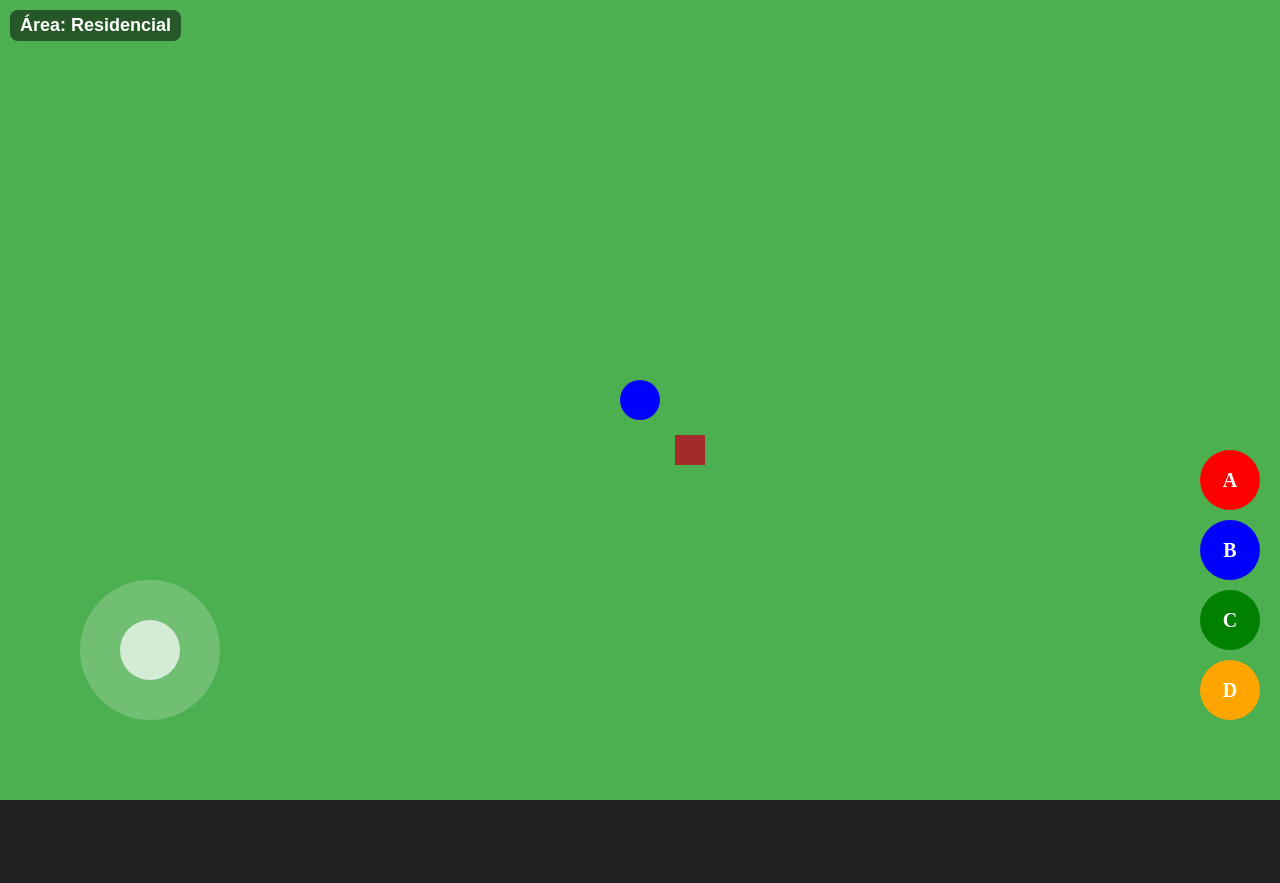
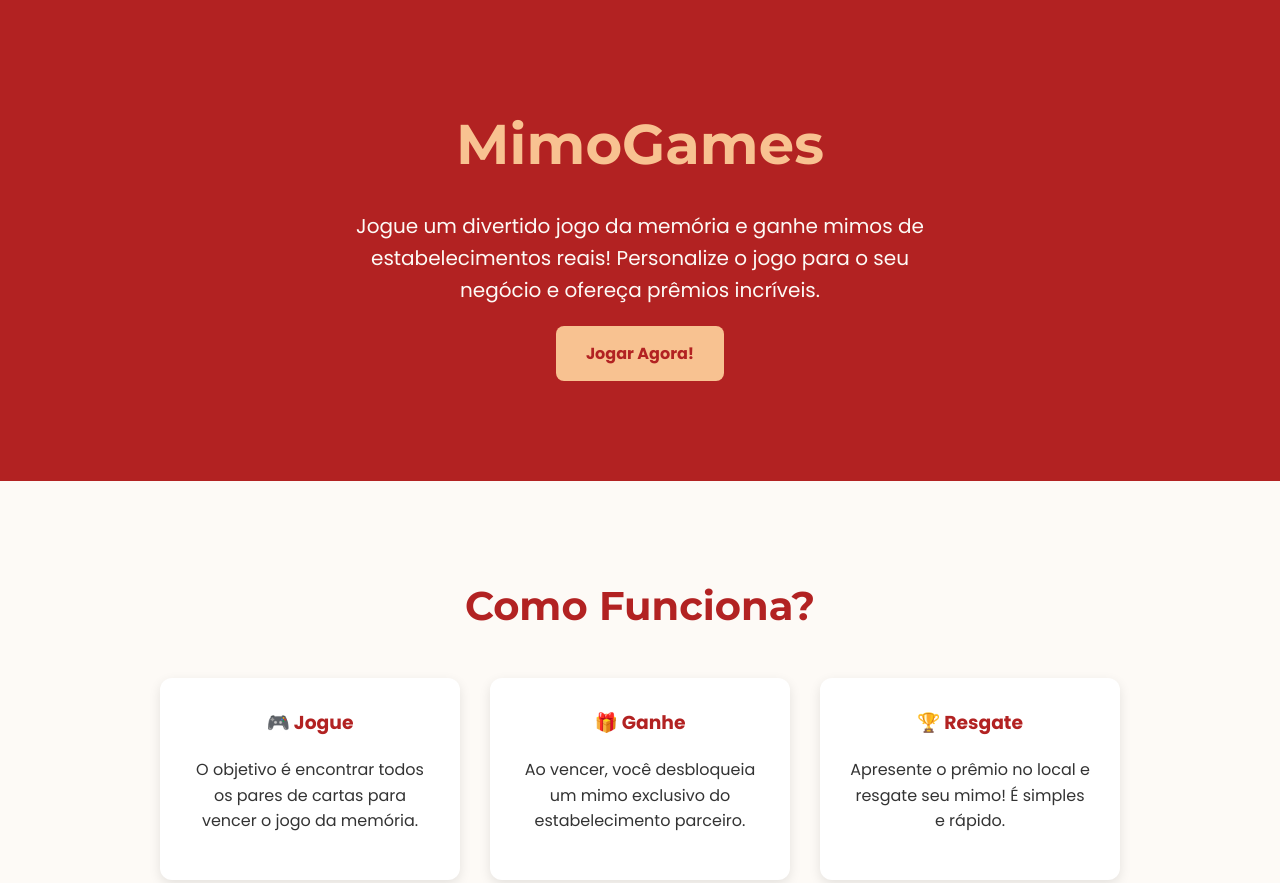
Before and after one commit to Guilabriolag/MimoGames, a plain HTML site: page index.html in a window 1280 px wide. Shown: the top 883 px of the page. Before the commit the page ends 800 px from the top, so only its background shows below. Drawn offline with Linux system fonts and the light colour scheme.

Commit message:
Update index.html

```diff
--- a/index.html
+++ b/index.html
@@ -1,149 +1,156 @@
 <!DOCTYPE html>
 <html lang="pt-BR">
 <head>
-<meta charset="UTF-8">
-<meta name="viewport" content="width=device-width, initial-scale=1.0">
-<title>ZYRO Mobile Prototype</title>
-<style>
-  html, body {margin:0; padding:0; overflow:hidden; height:100%; width:100%; background:#222;}
-  canvas {display:block; background:#4caf50;}
-  #hud {position:absolute; top:10px; left:10px; color:white; font:bold 18px Arial; background:rgba(0,0,0,0.5); padding:5px 10px; border-radius:8px;}
-  #joystick {position:absolute; bottom:80px; left:80px; width:140px; height:140px; background:rgba(255,255,255,0.2); border-radius:50%; touch-action:none;}
-  #stick {position:absolute; left:50%; top:50%; width:60px; height:60px; background:rgba(255,255,255,0.7); border-radius:50%; transform:translate(-50%,-50%);}
-  #buttons {position:absolute; bottom:80px; right:20px; display:flex; flex-direction:column; gap:10px;}
-  .btn {width:60px; height:60px; border-radius:50%; font-weight:bold; font-size:20px; color:white; display:flex; justify-content:center; align-items:center; touch-action:none;}
-  #btnA{background:red;} #btnB{background:blue;} #btnC{background:green;} #btnD{background:orange;}
-  #inventory {position:absolute; top:50px; right:10px; background:rgba(0,0,0,0.7); color:white; padding:10px; border-radius:8px; display:none;}
-</style>
+  <meta charset="UTF-8" />
+  <meta name="viewport" content="width=device-width, initial-scale=1.0" />
+  <title>MimoGames - Jogue, Ganhe e Resgate!</title>
+  <link href="https://fonts.googleapis.com/css2?family=Poppins:wght@400;700&family=Montserrat:wght@700&display=swap" rel="stylesheet">
+  <style>
+    :root {
+      --cor-tema: #b22222;
+      --cor-secundaria: #f8c291;
+      --cor-fundo: #fdfaf6;
+      --cor-texto: #333;
+    }
+
+    body {
+      font-family: 'Poppins', sans-serif;
+      background: var(--cor-fundo);
+      color: var(--cor-texto);
+      margin: 0;
+      line-height: 1.6;
+    }
+
+    .container {
+      max-width: 960px;
+      margin: 0 auto;
+      padding: 0 20px;
+    }
+
+    /* Seção Principal (Hero) */
+    .hero-section {
+      text-align: center;
+      padding: 100px 0;
+      background: var(--cor-tema);
+      color: var(--cor-fundo);
+    }
+    .hero-section h1 {
+      font-family: 'Montserrat', sans-serif;
+      font-size: 3.5rem;
+      margin: 0;
+      color: var(--cor-secundaria);
+    }
+    .hero-section p {
+      font-size: 1.25rem;
+      max-width: 600px;
+      margin: 20px auto;
+    }
+    .hero-section .btn {
+      background-color: var(--cor-secundaria);
+      color: var(--cor-tema);
+      font-weight: bold;
+    }
+
+    /* Seções de Conteúdo */
+    .content-section {
+      padding: 60px 0;
+      text-align: center;
+    }
+    .content-section h2 {
+      font-family: 'Montserrat', sans-serif;
+      font-size: 2.5rem;
+      color: var(--cor-tema);
+      margin-bottom: 20px;
+    }
+    .content-section .grid {
+      display: grid;
+      grid-template-columns: repeat(auto-fit, minmax(250px, 1fr));
+      gap: 30px;
+      margin-top: 40px;
+    }
+    .feature-card {
+      background: #fff;
+      padding: 30px;
+      border-radius: 12px;
+      box-shadow: 0 4px 12px rgba(0,0,0,0.1);
+      transition: transform 0.3s ease;
+    }
+    .feature-card:hover {
+      transform: translateY(-5px);
+    }
+    .feature-card h3 {
+      color: var(--cor-tema);
+      margin-top: 0;
+    }
+
+    /* Rodapé */
+    footer {
+      background: var(--cor-tema);
+      color: var(--cor-fundo);
+      text-align: center;
+      padding: 20px;
+    }
+
+    /* Botões */
+    .btn {
+      display: inline-block;
+      padding: 15px 30px;
+      border-radius: 8px;
+      text-decoration: none;
+      font-size: 1rem;
+      transition: transform 0.2s ease, box-shadow 0.2s ease;
+    }
+    .btn:hover {
+      transform: translateY(-2px);
+      box-shadow: 0 4px 8px rgba(0,0,0,0.15);
+    }
+
+  </style>
 </head>
 <body>
-<canvas id="game"></canvas>
-<div id="hud">Área: Residencial</div>
-<div id="joystick"><div id="stick"></div></div>
-<div id="buttons">
-  <div class="btn" id="btnA">A</div>
-  <div class="btn" id="btnB">B</div>
-  <div class="btn" id="btnC">C</div>
-  <div class="btn" id="btnD">D</div>
-</div>
-<div id="inventory">Inventário:<br><span id="invList"></span></div>
 
-<script>
-const canvas = document.getElementById("game");
-const ctx = canvas.getContext("2d");
-canvas.width = window.innerWidth;
-canvas.height = window.innerHeight;
+  <header class="hero-section">
+    <div class="container">
+      <h1>MimoGames</h1>
+      <p>Jogue um divertido jogo da memória e ganhe mimos de estabelecimentos reais! Personalize o jogo para o seu negócio e ofereça prêmios incríveis.</p>
+      <a href="MimoGames_beta.txt" class="btn">Jogar Agora!</a>
+    </div>
+  </header>
 
-// ----- Player -----
-let player = {
-  x:300, y:300, r:20, speed:5,
-  inventory:[], maxInventory:10, equipped:null,
-  blockX:4, blockY:1 // Residencial inicial
-};
+  <section class="content-section">
+    <div class="container">
+      <h2>Como Funciona?</h2>
+      <div class="grid">
+        <div class="feature-card">
+          <h3>🎮 Jogue</h3>
+          <p>O objetivo é encontrar todos os pares de cartas para vencer o jogo da memória.</p>
+        </div>
+        <div class="feature-card">
+          <h3>🎁 Ganhe</h3>
+          <p>Ao vencer, você desbloqueia um mimo exclusivo do estabelecimento parceiro.</p>
+        </div>
+        <div class="feature-card">
+          <h3>🏆 Resgate</h3>
+          <p>Apresente o prêmio no local e resgate seu mimo! É simples e rápido.</p>
+        </div>
+      </div>
+    </div>
+  </section>
 
-// ----- HUD -----
-const hud = document.getElementById("hud");
-const inventoryDiv = document.getElementById("inventory");
-const invList = document.getElementById("invList");
-function updateHUD(){
-  hud.textContent = "Área: " + mapGrid[player.blockY][player.blockX].name;
-  invList.textContent = player.inventory.join(", ");
-}
+  <section class="content-section" style="background-color: #f7f7f7;">
+    <div class="container">
+      <h2>Para Comerciantes</h2>
+      <p>O MimoGames é uma ferramenta de marketing poderosa. Crie um jogo de memória personalizado para a sua loja com o seu tema, logo e prêmios.</p>
+      <p>Você decide o que o cliente ganha! Perfeito para fidelizar clientes e atrair novos.</p>
+      <a href="MimoGames_beta.txt" class="btn" style="background: var(--cor-tema); color: #fff;">Configurar Meu Negócio</a>
+    </div>
+  </section>
 
-// ----- Grid do mapa -----
-const mapGrid = [
-  [{name:"Floresta"},{name:"Floresta"},{name:"Floresta"},{name:"Floresta"},{name:"Floresta"},{name:"Floresta"}],
-  [{name:"Floresta"},{name:"Industrial"},{name:"Rodovia"},{name:"Comercial"},{name:"Residencial"},{name:"Floresta"}],
-  [{name:"Floresta"},{name:"Estrada"},{name:"Parque"},{name:"Avenida"},{name:"Avenida"},{name:"Floresta"}],
-  [{name:"Floresta"},{name:"Comercial"},{name:"Centro"},{name:"Centro"},{name:"Residencial"},{name:"Floresta"}],
-  [{name:"Floresta"},{name:"Rua"},{name:"Centro"},{name:"Centro"},{name:"Residencial"},{name:"Floresta"}],
-  [{name:"Floresta"},{name:"Parque"},{name:"Comercial"},{name:"Comercial"},{name:"Residencial"},{name:"Floresta"}],
-  [{name:"Floresta"},{name:"Floresta"},{name:"Floresta"},{name:"Floresta"},{name:"Floresta"},{name:"Floresta"}]
-];
-const blockSize = 1000;
+  <footer>
+    <div class="container">
+      <p>&copy; 2025 MimoGames. Todos os direitos reservados.</p>
+    </div>
+  </footer>
 
-// ----- Caixas e armários -----
-let boxes = [{x:350,y:350,items:["🎒","🥤","🍫","🔪","🔑"]}];
-let lockers = [{x:500,y:400,items:[]}] // 100 slots
-
-// ----- Itens no chão -----
-let groundItems = [];
-
-// ----- Joystick -----
-const joystick = document.getElementById("joystick");
-const stick = document.getElementById("stick");
-let joy={active:false,x:0,y:0};
-joystick.addEventListener("touchstart", e=>{ e.preventDefault(); joy.active=true; });
-joystick.addEventListener("touchend", e=>{ e.preventDefault(); joy.active=false; stick.style.left="50%"; stick.style.top="50%"; joy.x=0; joy.y=0; });
-joystick.addEventListener("touchmove", e=>{
-  e.preventDefault();
-  if(!joy.active) return;
-  const rect = joystick.getBoundingClientRect();
-  const touch = e.touches[0];
-  let dx = touch.clientX-(rect.left+rect.width/2);
-  let dy = touch.clientY-(rect.top+rect.height/2);
-  const dist = Math.min(Math.sqrt(dx*dx+dy*dy), rect.width/2);
-  const angle = Math.atan2(dy,dx);
-  stick.style.left=rect.width/2+dist*Math.cos(angle)+"px";
-  stick.style.top=rect.height/2+dist*Math.sin(angle)+"px";
-  joy.x=Math.cos(angle)*(dist/(rect.width/2));
-  joy.y=Math.sin(angle)*(dist/(rect.width/2));
-});
-
-// ----- Botões -----
-document.getElementById("btnB").addEventListener("touchstart",()=>{ inventoryDiv.style.display = inventoryDiv.style.display==='none' ? 'block':'none'; });
-document.getElementById("btnA").addEventListener("touchstart",()=>{
-  // Checa proximidade de caixas
-  boxes.forEach(box=>{
-    if(Math.abs(player.x-box.x)<50 && Math.abs(player.y-box.y)<50){
-      // Abrir caixa e pegar item
-      if(box.items.length>0 && player.inventory.length<player.maxInventory){
-        player.inventory.push(box.items.pop());
-        updateHUD();
-      }
-    }
-  });
-});
-
-// ----- Loop de jogo -----
-function loop(){
-  player.x += joy.x*player.speed;
-  player.y += joy.y*player.speed;
-
-  // Troca de tela
-  if(player.x<0 && player.blockX>0){player.blockX--;player.x=canvas.width/2;}
-  if(player.x>canvas.width && player.blockX<mapGrid[0].length-1){player.blockX++;player.x=canvas.width/2;}
-  if(player.y<0 && player.blockY>0){player.blockY--;player.y=canvas.height/2;}
-  if(player.y>canvas.height && player.blockY<mapGrid.length-1){player.blockY++;player.y=canvas.height/2;}
-
-  updateHUD();
-
-  // Render
-  ctx.clearRect(0,0,canvas.width,canvas.height);
-  // Player
-  ctx.fillStyle="blue";
-  ctx.beginPath();
-  ctx.arc(canvas.width/2,canvas.height/2,player.r,0,Math.PI*2);
-  ctx.fill();
-
-  // Caixas
-  boxes.forEach(box=>{
-    let sx = canvas.width/2 + (box.x-player.x);
-    let sy = canvas.height/2 + (box.y-player.y);
-    ctx.fillStyle="brown";
-    ctx.fillRect(sx-15,sy-15,30,30);
-  });
-
-  // Itens no chão
-  groundItems.forEach((gi,i)=>{
-    let sx = canvas.width/2 + (gi.x-player.x);
-    let sy = canvas.height/2 + (gi.y-player.y);
-    ctx.fillText(gi.item,sx-10,sy+10);
-  });
-
-  requestAnimationFrame(loop);
-}
-loop();
-</script>
 </body>
 </html>
```
